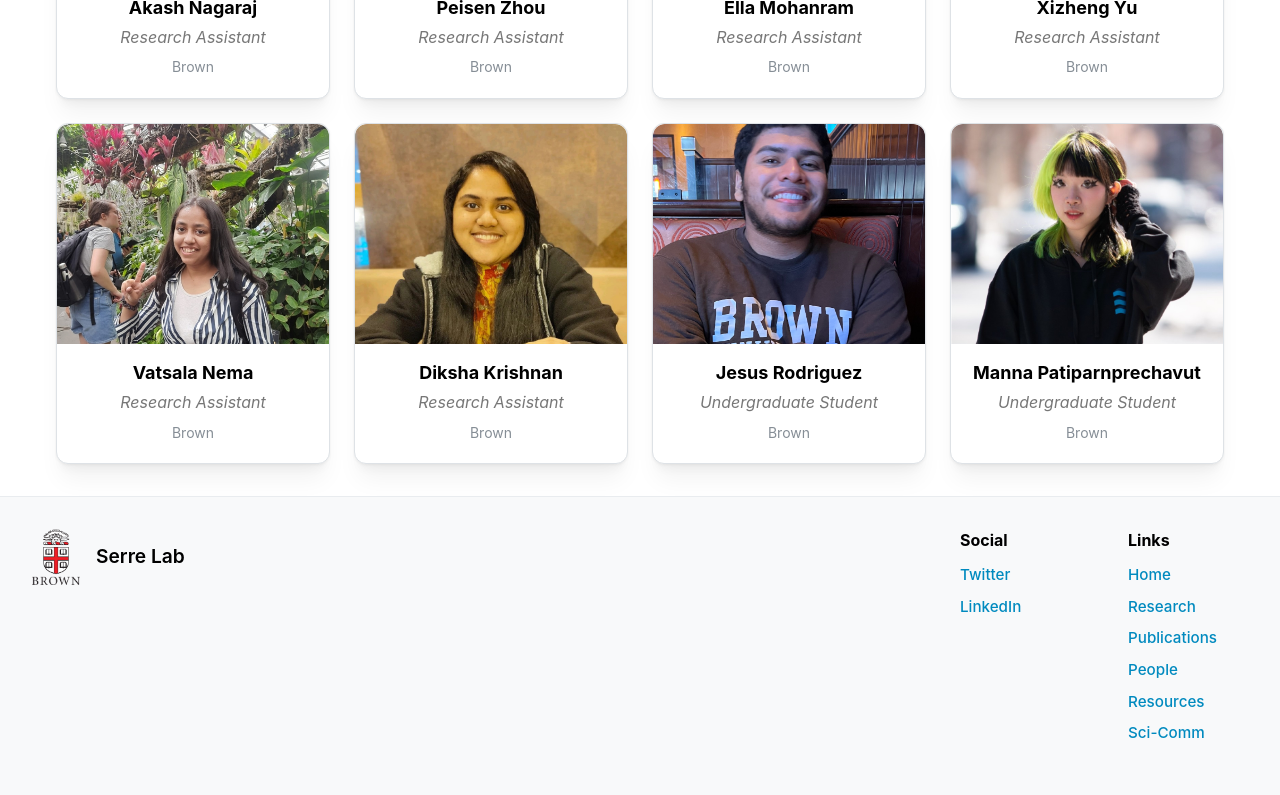
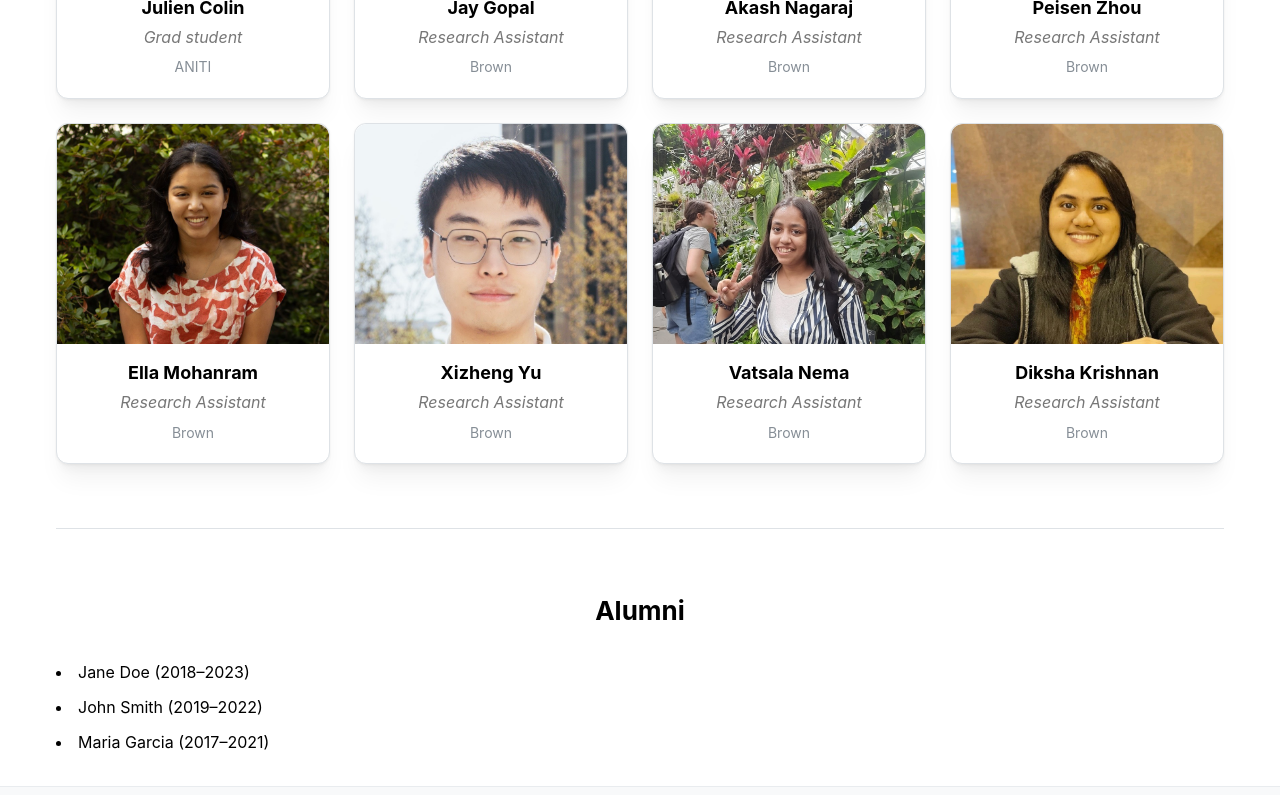
Before and after one commit to serre-lab/Lab-Website, a React (Vite) app: page /people in a window 1280 px wide. Shown: the part 1600-2395 px from the top of the page. Built offline with nearby package versions, Linux system fonts and the light colour scheme; a web font is replaced by a local one.

Commit message:
feat: alumni section

```diff
--- /dev/null
+++ b/src/data/alumni.json
@@ -0,0 +1,7 @@
+{
+  "alumni": [
+    { "fullName": "Jane Doe", "years": "2018–2023" },
+    { "fullName": "John Smith", "years": "2019–2022" },
+    { "fullName": "Maria Garcia", "years": "2017–2021" }
+  ]
+}
--- a/src/pages/People/People.tsx
+++ b/src/pages/People/People.tsx
@@ -1,6 +1,7 @@
-import { Title, Divider } from "@mantine/core";
+import { Title, Divider, List } from "@mantine/core";
 import Person from "../../components/Person/Person";
 import peopleData from "../../data/people.json";
+import alumniData from "../../data/alumni.json";
 import "./People.css";
 
 // Define the desired role order
@@ -10,7 +11,7 @@ const ROLE_ORDER = [
   "PostDoc",
   "Grad student",
   "Research Assistant",
-  "Undergraduate Student",
+  "Undergraduate student",
 ];
 
 export default function People() {
@@ -36,6 +37,20 @@ export default function People() {
           />
         ))}
       </div>
+      {alumniData.alumni && alumniData.alumni.length > 0 && (
+        <>
+          <Divider my="xl" />
+          <Title order={2} className="people-page-title">Alumni</Title>
+          <List size="md" spacing="xs" className="alumni-list">
+            {alumniData.alumni.map((alumn: any, idx: number) => (
+              <List.Item key={idx}>
+                {alumn.fullName}
+                {alumn.years ? ` (${alumn.years})` : ""}
+              </List.Item>
+            ))}
+          </List>
+        </>
+      )}
     </div>
   );
 }
```
